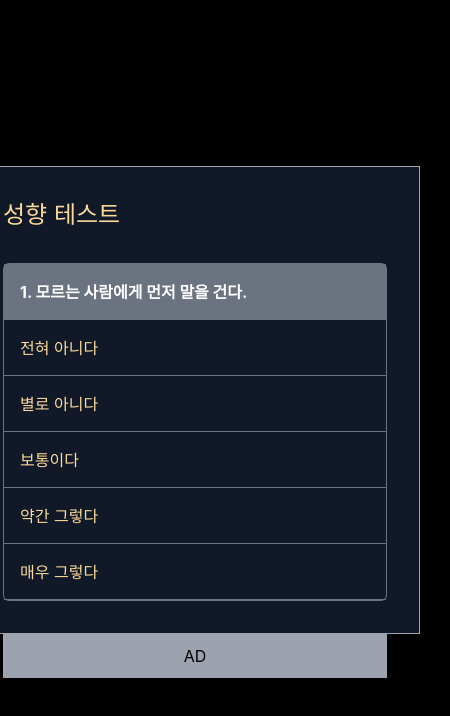
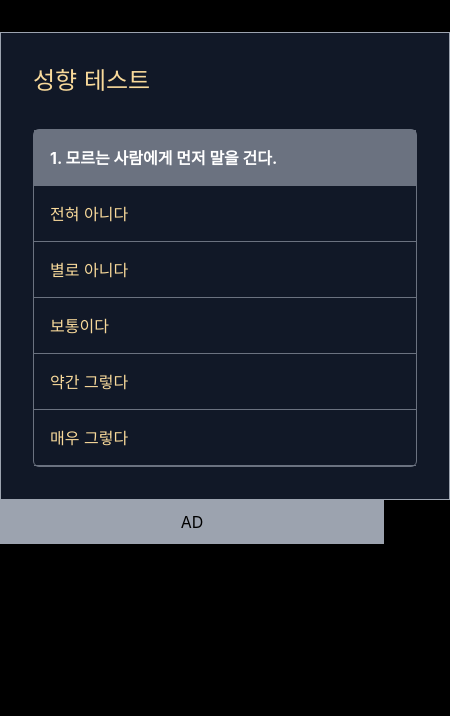
Before and after one commit to pandahwang/la-front-end, a React (Create React App) app: page /test in a window 390 px wide. Shown: the top 716 px of the page, 450 px wide, since content can reach past the window. Built offline with nearby package versions, Linux system fonts and the light colour scheme.

Commit message:
fix: 반응형 기능 수정. 화면 크기별 요소 크기 조절

```diff
--- a/src/App.tsx
+++ b/src/App.tsx
@@ -5,6 +5,7 @@ import Test from "./pages/Test";
 import Results from "./pages/Results";
 import AllUserStatistics from "./pages/AllUserStatistics";
 import DataStatistics from "./pages/DataStatistics";
+import './styles.css';
 
 const App: React.FC = () => {
   return (
--- a/src/pages/Home.jsx
+++ b/src/pages/Home.jsx
@@ -5,7 +5,7 @@ import AiChatBtn from "../components/AiChatBtn";
 function Home() {
   const navigate = useNavigate();
   return (
-    <div className="h-screen w-screen bg-black flex justify-center items-center flex-col">
+    <div className="container h-screen w-screen bg-black flex justify-center items-center flex-col">
       <div className="rounded-full overflow-hidden h-14 w-14 mb-8">
         <img src="https://encrypted-tbn0.gstatic.com/images?q=tbn:ANd9GcSHzT3JpeP-ow7qoHbyMIJis5e8besJMHaeYQ&s" />
       </div>
--- a/src/pages/Results.tsx
+++ b/src/pages/Results.tsx
@@ -2,7 +2,6 @@ import React, { useState, useEffect, CSSProperties } from "react";
 import RadarChart from "../components/RadarChart";
 import { useNavigate, useParams } from "react-router-dom";
 import { getData, postData, deleteData, updateData} from "../http";
-import '../styles.css';
 
 interface CustomCSSProperties extends CSSProperties {
   "--target-width"?: string;
@@ -218,7 +217,7 @@ function handleEditClick(comment: Comment) {
 
   return (
     <div className="container h-[1600px] w-full bg-black flex justify-center items-center flex-row p-16">
-      <div className="w-[450px] h-full bg-gray-900 p-4 border border-gray-400">
+      <div className="result w-[450px] h-full bg-gray-900 p-4 border border-gray-400">
         <RadarChart />
         <div className="text-white border-t border-yellow-300 mt-4 pt-2 pb-2">
           <p className="mb-2">
@@ -303,7 +302,7 @@ function handleEditClick(comment: Comment) {
           </div>
         </div>
       </div>
-      <div className="w-[450px] h-full bg-gray-900 p-4 border border-gray-400">
+      <div className="result w-[450px] h-full bg-gray-900 p-4 border border-gray-400">
         <h2 className="text-xl font-bold mb-4 text-start text-[#F9DA9B]">
           사용자 의견
         </h2>
--- a/src/pages/Test.jsx
+++ b/src/pages/Test.jsx
@@ -2,7 +2,6 @@ import React, { useCallback, useState, useRef } from "react";
 import { useNavigate } from "react-router-dom";
 import { QUESTIONS } from "../data/questions";
 import { postData } from "../http";
-import '../styles.css';
 
 function Test() {
   const navigate = useNavigate();
@@ -90,7 +89,7 @@ function Test() {
   ];
 
   return (
-    <div className="h-screen w-screen bg-black flex justify-center items-center flex-col">
+    <div className="container h-screen w-screen bg-black flex justify-center items-center flex-col">
       <div className="w-[450px] h-auto bg-gray-900 border border-gray-400 flex justify-center items-start flex-col p-8 text-[#F9DA9B]">
         <p className="text-2xl mb-4">성향 테스트</p>
         <div className="mb-2 rounded-md" style={dynamicStyle}></div>
--- a/src/styles.css
+++ b/src/styles.css
@@ -13,6 +13,12 @@ body {
       display: block;
       max-width: fit-content;
       padding: 0px;
+      padding-top: 2rem;
+      padding-bottom: 2rem;
+    }
+
+    .result {
+      max-height: fit-content;
       padding-top: 4rem;
       padding-bottom: 4rem;
     }
@@ -21,8 +27,13 @@ body {
   /* 중간 화면 (태블릿) */
   @media (min-width: 601px) and (max-width: 1024px) {
     .container {
+      display: flex;
+      max-width: fit-content;
+    }
+
+    .result {
       display: block;
-      max-width: fit-content;
+      max-width: 45%;
     }
   }
 
```
